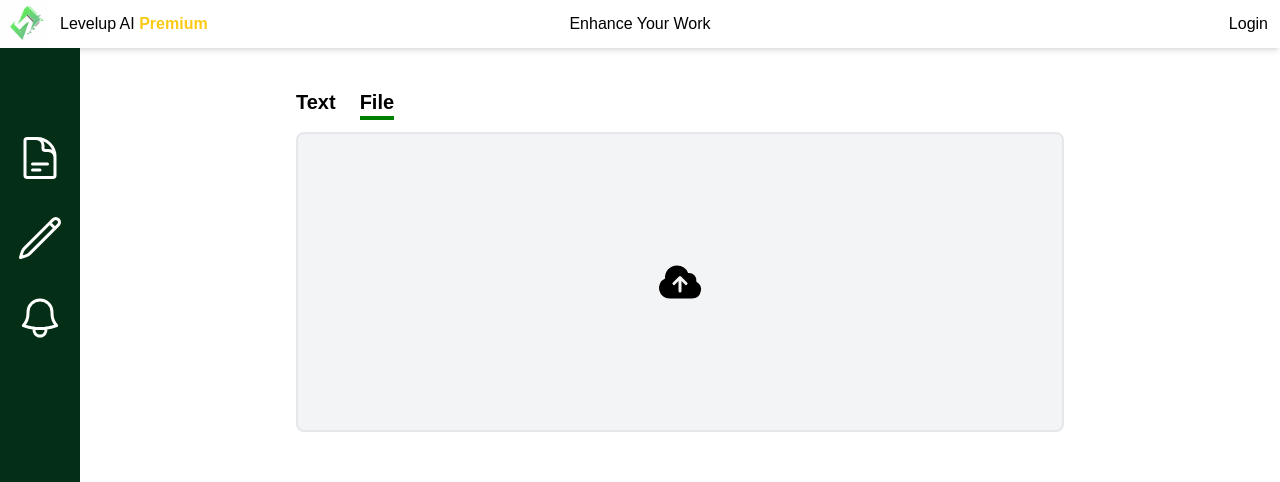
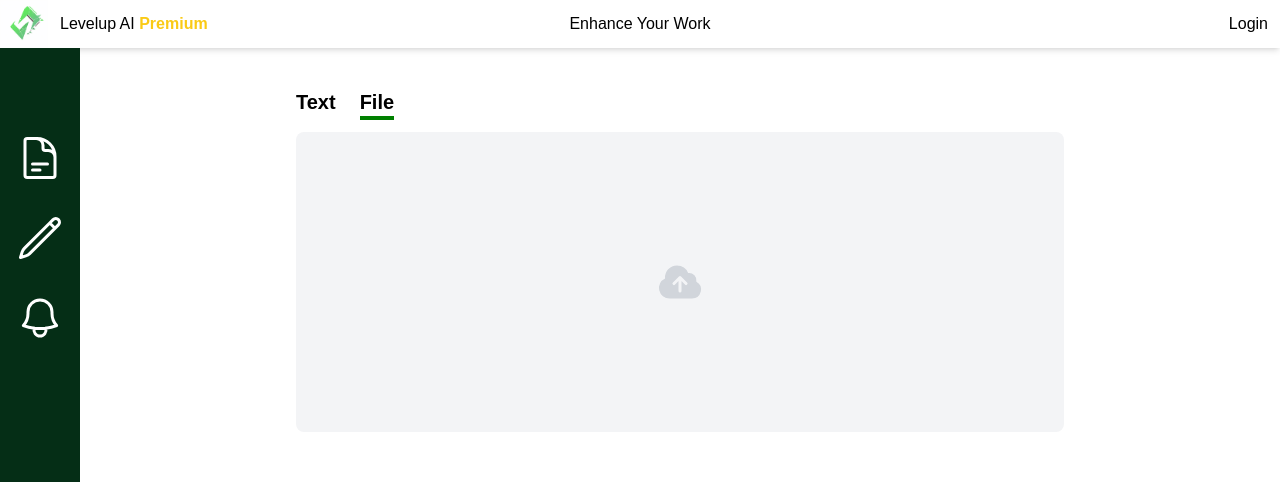
Before and after one commit to Phuc0906/client, a React (Create React App) app: page / in a window 1280 px wide. Both pictures are taken after a click on the element "File". Shown: the top 482 px of the page. Built offline with nearby package versions, Linux system fonts and the light colour scheme; no server answers.

Commit message:
switch dark & light mode

```diff
--- a/src/App.tsx
+++ b/src/App.tsx
@@ -1,12 +1,11 @@
 import React from "react";
 import { Routes, Route } from "react-router-dom";
 import SignUpPage from "./pages/SignUpPage";
-import DocumentConverterPage from "./pages/DocumentConverterPage";
 import SignInPage from "./pages/SignInPage";
 import { AuthProvider } from "./context/auth-context";
+import { ModeProvider } from "./context/mode-context";
+import PageLayout from "./components/layout/PageLayout";
 import HomePage from "./pages/HomePage";
-import NavBar from "./components/nav/NavBar";
-import { ModeProvider } from "./context/mode-context";
 
 const App = () => {
     return (
@@ -21,7 +20,9 @@ const App = () => {
                         path="/sign-in"
                         element={<SignInPage></SignInPage>}
                     />
-                    <Route path="/" element={<HomePage />} />
+                    <Route element={<PageLayout />}>
+                        <Route element={<HomePage></HomePage>} path="/" />
+                    </Route>
                 </Routes>
             </ModeProvider>
         </AuthProvider>
--- a/src/components/header/Header.tsx
+++ b/src/components/header/Header.tsx
@@ -3,11 +3,15 @@ import { useAuth } from "../../context/auth-context";
 import { NavLink } from "react-router-dom";
 import Menu from "../../module/Menu";
 
-const Header: React.FC = () => {
+const Header: React.FC<userInputProp> = ({ className }) => {
     // @ts-ignore
     const { user } = useAuth();
+
     return (
-        <div className="grid items-center justify-center w-full grid-cols-3 shadow-md h-15">
+        <div
+            className={`grid items-center justify-center w-full grid-cols-3 shadow-md h-15 ${
+                className === "dark" ? "bg-[#202020] text-white" : ""
+            }`}>
             <div className="flex items-center gap-3">
                 <img
                     className="object-cover w-12 h-12"
--- a/src/components/layout/PageLayout.tsx
+++ b/src/components/layout/PageLayout.tsx
@@ -1,19 +1,22 @@
-import React, { ReactNode } from "react";
+import React from "react";
 import Header from "../header/Header";
 import NavBar from "../nav/NavBar";
+import { Outlet } from "react-router-dom";
+import { useMode } from "../../context/mode-context";
 
-interface PageLayoutProps {
-    children: ReactNode;
-}
-
-const PageLayout: React.FC<PageLayoutProps> = ({ children, ...props }) => {
+const PageLayout: React.FC = () => {
+    // @ts-ignore
+    const { appearance } = useMode();
     return (
         <div>
-            <Header></Header>
+            <Header className={`${appearance}`}></Header>
             <div className="relative">
                 <NavBar></NavBar>
-                <div className="fixed inset-0 top-[48px] right-0 bottom-0 left-[80px]">
-                    {children}
+                <div
+                    className={`fixed inset-0 top-[48px] right-0 bottom-0 left-[80px] ${
+                        appearance === "dark" ? "bg-[#121212]" : ""
+                    }`}>
+                    <Outlet></Outlet>
                 </div>
             </div>
         </div>
--- a/src/context/mode-context.tsx
+++ b/src/context/mode-context.tsx
@@ -26,6 +26,7 @@ function ModeProvider(props: ModeProviderProps) {
     const [mode, setMode] = useState<boolean>(false);
     const [selectedFile, setSelectedFile] = useState<File>();
     const [percentage, setPercentage] = useState<string>("0.0");
+    const [appearance, setAppearance] = useState<string>("light");
     // @ts-ignore
     const { user } = useAuth();
 
@@ -81,6 +82,8 @@ function ModeProvider(props: ModeProviderProps) {
         percentage,
         setPercentage,
         onFileUploadHandle,
+        appearance,
+        setAppearance,
     };
     return (
         <ModeContext.Provider {...props} value={value}></ModeContext.Provider>
--- a/src/module/Menu.tsx
+++ b/src/module/Menu.tsx
@@ -10,10 +10,13 @@ import {
     ArrowRightOnRectangleIcon,
 } from "@heroicons/react/24/outline";
 import { useNavigate } from "react-router-dom";
+import { useMode } from "../context/mode-context";
 
-const Menu = () => {
+const Menu: React.FC = () => {
     // @ts-ignore
     const { user } = useAuth();
+    // @ts-ignore
+    const { appearance, setAppearance } = useMode();
     const navigate = useNavigate();
     const [show, setShow] = useState(false);
     const handleSignOut = () => {
@@ -26,6 +29,7 @@ const Menu = () => {
                 console.log(err);
             });
     };
+
     const menuItem = [
         {
             id: 0,
@@ -34,8 +38,22 @@ const Menu = () => {
         },
         {
             id: 1,
-            icon: <MoonIcon className="w-7 h-7"></MoonIcon>,
-            value: "Switch to Light Mode",
+            icon:
+                appearance === "dark" ? (
+                    <SunIcon className="w-7 h-7"></SunIcon>
+                ) : (
+                    <MoonIcon className="w-7 h-7"></MoonIcon>
+                ),
+            value: `${
+                appearance === "dark"
+                    ? "Switch to light mode"
+                    : "Switch to dark mode"
+            }`,
+            onClick: () => {
+                setAppearance((prev: string) =>
+                    prev === "light" ? "dark" : "light"
+                );
+            },
         },
         {
             id: 2,
@@ -59,7 +77,7 @@ const Menu = () => {
                 fill="none"
                 viewBox="0 0 24 24"
                 strokeWidth={1.5}
-                stroke="#2c2b2b"
+                stroke={`${appearance === "dark" ? "#fff" : "#121212"}`}
                 className={` z-50 w-12 h-12 `}>
                 <path
                     strokeLinecap="round"
@@ -68,8 +86,10 @@ const Menu = () => {
                 />
             </svg>
             <ul
-                className={`absolute right-0 bg-white shadow-lg top-full w-60 z-50 ${
-                    show ? "opacity-100 visible" : "opacity-0 invisibl"
+                className={`absolute rounded-md right-0 ${
+                    appearance === "dark" ? "bg-[#202020] text-white" : ""
+                } shadow-lg top-full w-60 z-50 ${
+                    show ? "opacity-100 visible" : "opacity-0 invisible"
                 } transition-all text-[#333]`}>
                 <li className="p-2 select-none">
                     <p>Email</p>
--- a/src/module/UserFileInput.tsx
+++ b/src/module/UserFileInput.tsx
@@ -2,7 +2,7 @@ import React from "react";
 import { CloudArrowUpIcon } from "@heroicons/react/24/solid";
 import { DocumentIcon } from "@heroicons/react/24/outline";
 import { useMode } from "../context/mode-context";
-const UserFileInput = () => {
+const UserFileInput: React.FC<userInputProp> = ({ className }) => {
     // @ts-ignore
     const { selectedFile, setSelectedFile } = useMode();
     const onInputChange = (e: React.ChangeEvent<HTMLInputElement>) => {
@@ -19,9 +19,12 @@ const UserFileInput = () => {
                 type="file"
                 className="hidden-input"
             />
-            <div className="flex items-center justify-center w-full p-4 bg-gray-100 border-2 rounded-lg min-h-[300px] relative overflow-hidden">
+            <div
+                className={`flex items-center justify-center w-full p-4 bg-gray-100  rounded-lg min-h-[300px] relative overflow-hidden ${
+                    className === "dark" ? "bg-[#202020]" : ""
+                }`}>
                 {!selectedFile && (
-                    <CloudArrowUpIcon className="w-12 h-12 text-gray-w00 "></CloudArrowUpIcon>
+                    <CloudArrowUpIcon className="w-12 h-12 text-gray-300 "></CloudArrowUpIcon>
                 )}
                 {selectedFile && (
                     <div className="flex flex-col items-center">
--- a/src/module/UserTextInput.tsx
+++ b/src/module/UserTextInput.tsx
@@ -14,7 +14,14 @@ const UserTextInput: React.FC<userInputProp> = ({ className }) => {
 
     useLayoutEffect(() => {
         if (text) {
-            setTexteraHeight(`${texteraRef?.current?.scrollHeight}px`);
+            const scrollHeight = texteraRef.current?.scrollHeight;
+            if (typeof scrollHeight !== "undefined" && scrollHeight != null) {
+                if (scrollHeight <= 400) {
+                    setTexteraHeight(`${texteraRef?.current?.scrollHeight}px`);
+                } else {
+                    setTexteraHeight(`400px`);
+                }
+            }
         } else {
             setTexteraHeight("auto");
         }
@@ -33,7 +40,7 @@ const UserTextInput: React.FC<userInputProp> = ({ className }) => {
                         style={{ height: texteraHeight }}
                         ref={texteraRef}
                         placeholder="To write text, enter or paste it here and press 'Correct' "
-                        className="w-full mt-4 overflow-y-auto border-none resize-none max-h-[400px] focus:border-none focus:outline-none no-scrollbar flex-1"></textarea>
+                        className="w-full mt-4 overflow-y-auto border-none resize-none max-h-[400px]focus:border-none focus:outline-none no-scrollbar flex-1 bg-inherit"></textarea>
                 </div>
             )}
             {mode && <div>Hello</div>}
--- a/src/pages/HomePage.tsx
+++ b/src/pages/HomePage.tsx
@@ -1,6 +1,5 @@
 import React from "react";
 
-import PageLayout from "../components/layout/PageLayout";
 import HeaderUserInput from "../module/HeaderUserInput";
 import { Button } from "../components/button";
 import UserTextInput from "../module/UserTextInput";
@@ -9,7 +8,7 @@ import UserFileInput from "../module/UserFileInput";
 
 const HomePage: React.FC = () => {
     // @ts-ignore
-    const { mode, onFileUploadHandle } = useMode();
+    const { mode, onFileUploadHandle, appearance } = useMode();
 
     //Functions
     const hanldeTextUpload = () => {
@@ -17,18 +16,28 @@ const HomePage: React.FC = () => {
     };
 
     return (
-        <PageLayout>
-            <div className="flex flex-col h-full max-w-3xl gap-4 py-10 mx-auto overflow-hidde page-content">
-                <HeaderUserInput></HeaderUserInput>
-                {!mode && <UserTextInput></UserTextInput>}
-                {mode && <UserFileInput></UserFileInput>}
-                <Button
-                    className="mt-auto"
-                    onClick={mode ? onFileUploadHandle : hanldeTextUpload}>
-                    Correct
-                </Button>
+        <div className="flex flex-col w-full h-full gap-4 px-4 py-10 mx-auto overflow-hidden">
+            <div className="w-full max-w-3xl mx-auto">
+                <HeaderUserInput
+                    className={`mb-4 ${
+                        appearance === "dark" ? "text-white" : ""
+                    }`}></HeaderUserInput>
+                {!mode && (
+                    <UserTextInput
+                        className={`h-full min-h-[250px] ${
+                            appearance === "dark" ? "bg-[#202020]" : ""
+                        }`}></UserTextInput>
+                )}
+                {mode && (
+                    <UserFileInput className={`${appearance}`}></UserFileInput>
+                )}
             </div>
-        </PageLayout>
+            <Button
+                className="mt-auto"
+                onClick={mode ? onFileUploadHandle : hanldeTextUpload}>
+                Correct
+            </Button>
+        </div>
     );
 };
 
```
